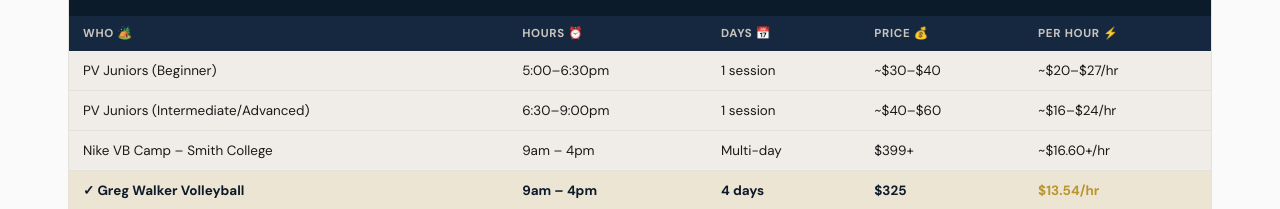
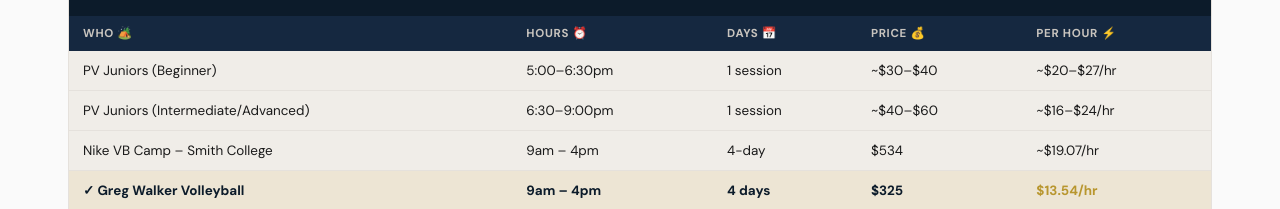
Before and after one commit to gregwalker5/gregwalkervolley, a Next.js app: page / in a window 1280 px wide. Shown: the part 6000-6209 px from the top of the page. Built offline with nearby package versions, Linux system fonts and the light colour scheme.

Commit message:
fix: Update Nike Smith College price to $534 (2026 actual) — $184 more than Deerfield camp

```diff
--- a/src/app/deerfield-2026/page.tsx
+++ b/src/app/deerfield-2026/page.tsx
@@ -93,7 +93,7 @@ export default function DeerfieldCamp() {
                   <div style={{ fontSize: '.72rem', fontWeight: 700, letterSpacing: '.06em', textTransform: 'uppercase', color: '#9A958E', marginBottom: 10 }}>vs. Local Alternatives</div>
                   {[
                     { name: 'PV Juniors (1 evening session)', price: '~$40–60', strike: true },
-                    { name: 'Nike VB Camp – Smith College', price: '$399+', strike: true },
+                    { name: 'Nike VB Camp – Smith College', price: '$534', strike: true },
                     { name: 'Greg Walker Volleyball', price: '$350', strike: false },
                   ].map((c, i) => (
                     <div key={i} style={{ display: 'flex', justifyContent: 'space-between', padding: '8px 0', borderBottom: i < 2 ? '1px solid rgba(255,255,255,.06)' : 'none' }}>
@@ -101,7 +101,7 @@ export default function DeerfieldCamp() {
                       <span style={{ color: c.strike ? '#9A958E' : '#D4A843', fontWeight: 700, fontSize: '.85rem', textDecoration: c.strike ? 'line-through' : 'none' }}>{c.price}</span>
                     </div>
                   ))}
-                  <div style={{ fontSize: '.74rem', color: '#9A958E', marginTop: 8, fontStyle: 'italic' }}>PV Juniors = drop-in evening clinics, local coaches. Nike @ Smith College = same campus as Coach Walker — but $74 more.</div>
+                  <div style={{ fontSize: '.74rem', color: '#9A958E', marginTop: 8, fontStyle: 'italic' }}>PV Juniors = drop-in evening clinics, local coaches. Nike @ Smith College = same campus as Coach Walker — but $184 more.</div>
                 </div>
 
                 <div style={{ margin: '20px 0 0', borderTop: '1px solid rgba(255,255,255,.08)', paddingTop: 16 }}>
--- a/src/app/page.tsx
+++ b/src/app/page.tsx
@@ -751,9 +751,9 @@ export default function Home() {
                 <tr>
                   <td>Nike VB Camp – Smith College</td>
                   <td>9am – 4pm</td>
-                  <td>Multi-day</td>
-                  <td>$399+</td>
-                  <td>~$16.60+/hr</td>
+                  <td>4-day</td>
+                  <td>$534</td>
+                  <td>~$19.07/hr</td>
                 </tr>
                 <tr className="our-camp">
                   <td>✓ Greg Walker Volleyball</td>
```
